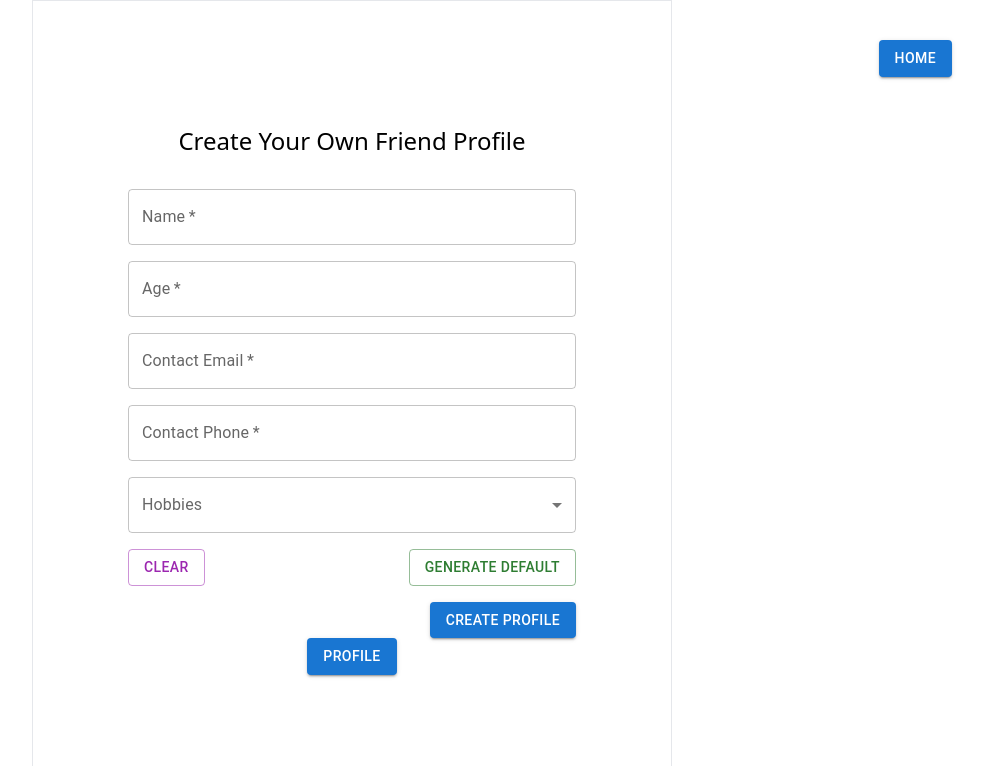
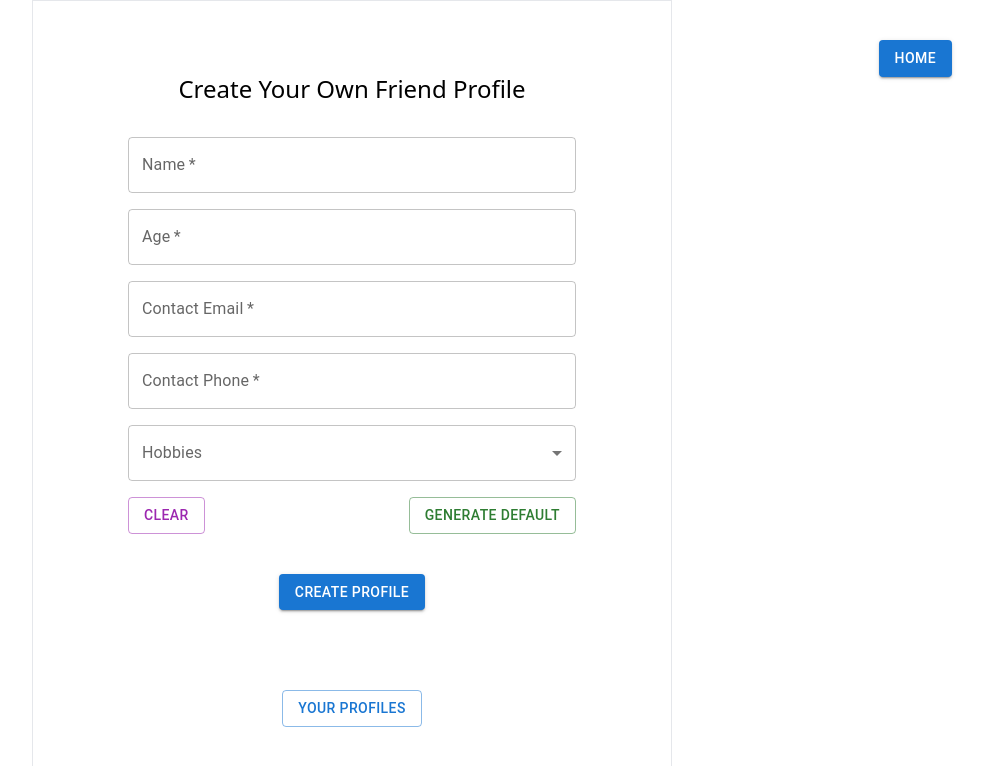
Before and after one commit to ieatn/friend-profile3, a React (Create React App) app in the folder client/: page /form in a window 1280 px wide. Shown: the top 766 px of the page, without its empty margins (288-1272 px from the left). Built offline with nearby package versions, Linux system fonts and the light colour scheme.

Commit message:
logout button

```diff
--- a/client/src/App.jsx
+++ b/client/src/App.jsx
@@ -3,7 +3,6 @@ import { Link } from 'react-router-dom';
 import { useAuth0 } from "@auth0/auth0-react";
 
 function App() {
-  // need to create new auth0 app for logout
   const { isLoading, isAuthenticated, loginWithRedirect, logout } = useAuth0();
 
   if (isLoading) {
@@ -14,9 +13,17 @@ function App() {
     <div className="flex flex-col items-center justify-center h-screen">
       <h1 className="text-4xl font-bold mb-8">Create Your Own Friend Profile!</h1>
       {isAuthenticated ? (
-        <Link to="/form" className="bg-blue-500 hover:bg-blue-700 text-white font-bold py-2 px-4 rounded">
-          Go to Form
-        </Link>
+        <>
+          <Link to="/form" className="bg-blue-500 hover:bg-blue-700 text-white font-bold py-2 px-4 rounded mb-4">
+            Go to Form
+          </Link>
+          <button
+            onClick={() => logout()}
+            className="bg-red-500 hover:bg-red-700 text-white font-bold py-2 px-4 rounded"
+          >
+            Log Out
+          </button>
+        </>
       ) : (
         <button
           onClick={() => loginWithRedirect()}
--- a/client/src/Form.jsx
+++ b/client/src/Form.jsx
@@ -166,7 +166,7 @@ export default function Form() {
           </Button>
         </div>
 
-        <div className="flex justify-end">
+        <div className="flex justify-center mt-10">
           <Button variant="contained" color="primary" type="submit">
             {id ? 'Update Profile' : 'Create Profile'}
           </Button>
@@ -176,8 +176,8 @@ export default function Form() {
       <Link to="/" className='fixed top-10 right-10'>
         <Button variant="contained">Home</Button>
       </Link>
-      <Link to="/profile">
-        <Button variant="contained">Profile</Button>
+      <Link to="/profile" className='mt-20'>
+        <Button variant="outlined">Your Profiles</Button>
       </Link>
     </div>
   );
--- a/client/src/api/Config.jsx
+++ b/client/src/api/Config.jsx
@@ -1,4 +1,4 @@
 export const API_URL = 'http://localhost:5000'
 
 export const domain = 'dev-ttxzeczaiblwyk42.us.auth0.com'
-export const clientId = 'Qma6e7qUouKDBoBCpWz18aIB4xJ5nk37'
+export const clientId = 'YJCKlJgSE1F0dxc1sln3BWBr8wUuks3l'
```
